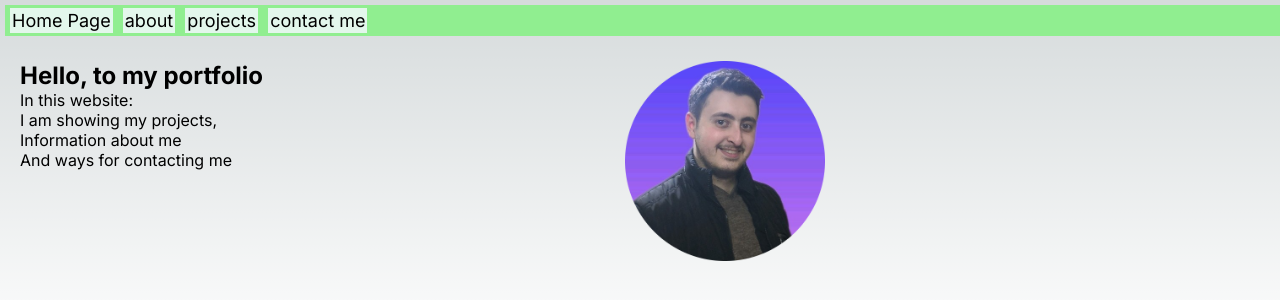
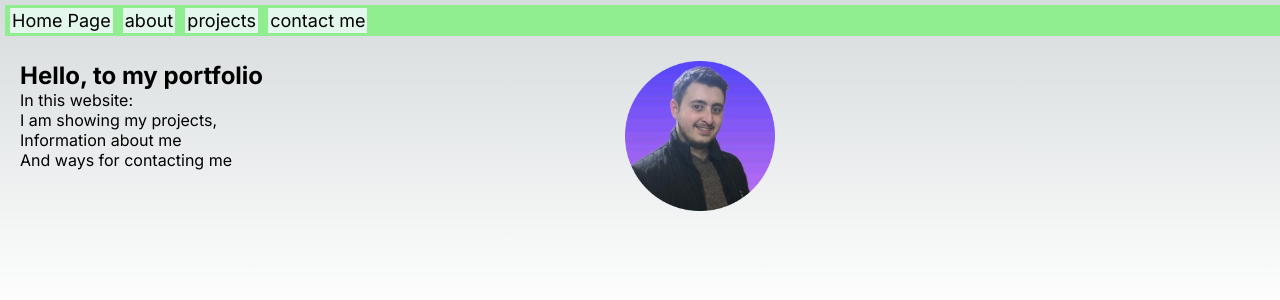
Before and after one commit to Omaralkhanjy94/omaralkhanji94, a Next.js app: page / in a window 1280 px wide. Shown: the top 300 px of the page. Built offline with nearby package versions, Linux system fonts and the light colour scheme.

Commit message:
Update profile photo

```diff
--- a/app/page.js
+++ b/app/page.js
@@ -25,8 +25,8 @@ export default function Home() {
                 <Image
                   src={"/images/111_1.png"}
                   alt="me"
-                  width="200"
-                  height="200"
+                  width={150}
+                  height={150}
                 />
 
             </div>
```
